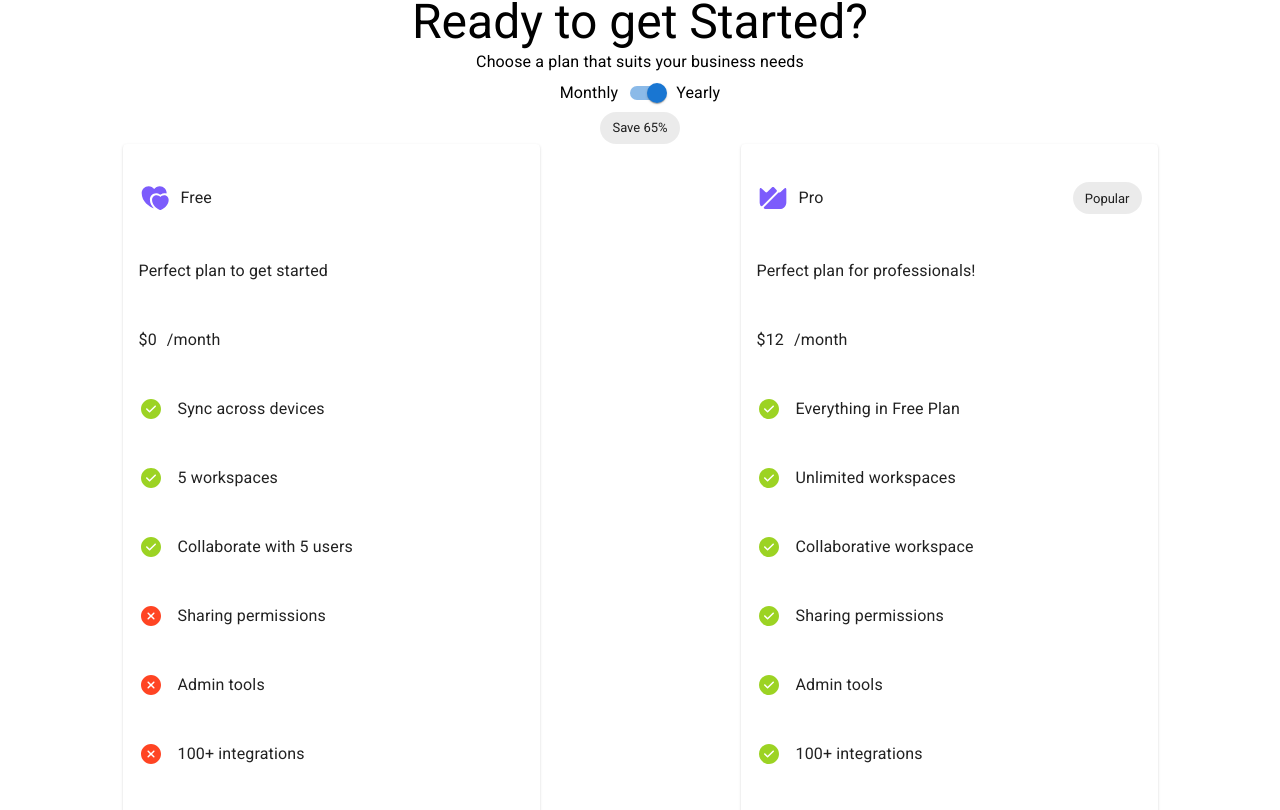
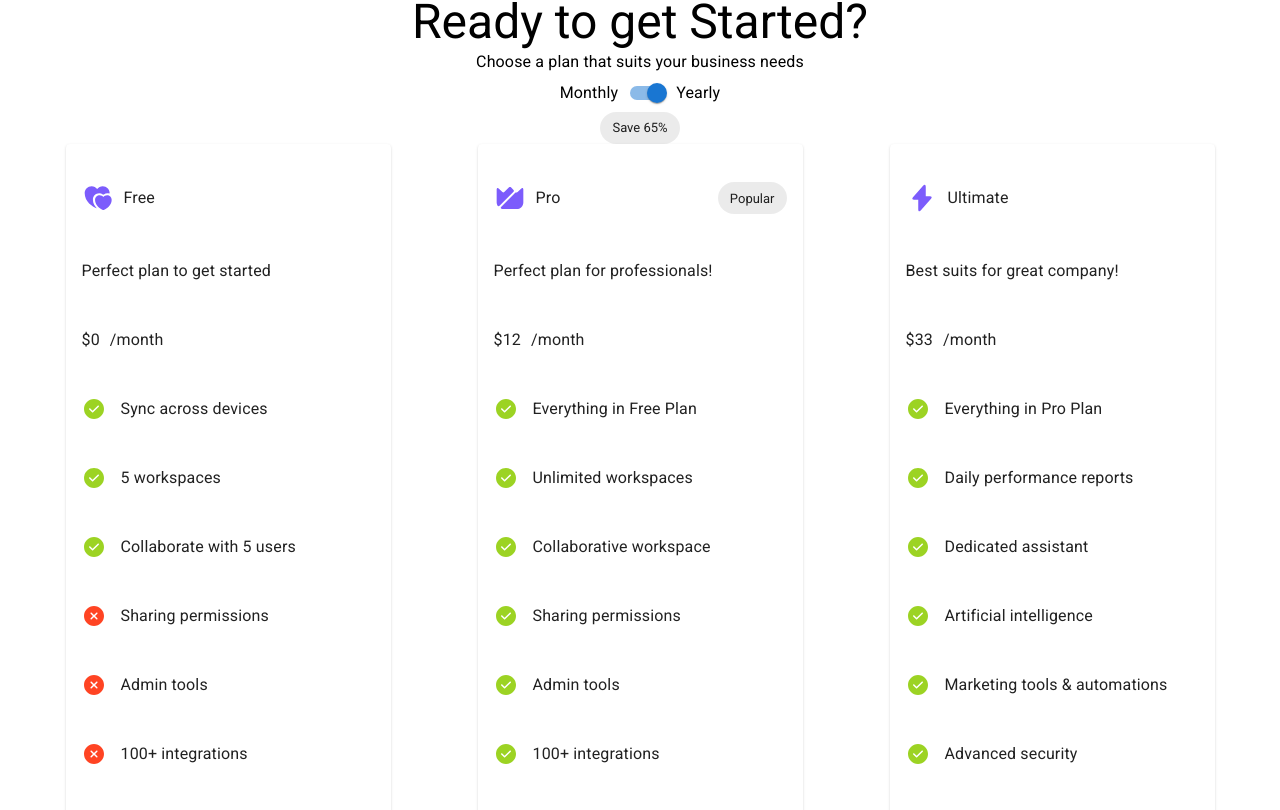
Before and after one commit to amikulka/codingchallenge, a Next.js app: page / in a window 1280 px wide. Shown: the part 3590-4400 px from the top of the page. Built offline with nearby package versions, Linux system fonts and the light colour scheme.

Commit message:
fixes some css bugs around pricing

```diff
--- a/components/pricing/PricingCard.tsx
+++ b/components/pricing/PricingCard.tsx
@@ -21,10 +21,9 @@ type BulletInfo = {
 
 export default function PricingCard({ pricingInfo }: Props) {
   return (
-    <Card>
+    <Card sx={{ flexShrink: 1, flexBasis: 325, maxWidth: 385, height: 710 }}>
       <CardContent
         sx={{
-          width: 385,
           height: 710,
           display: 'flex',
           flexDirection: 'column',
```
Also changed, not shown: components/calltoaction/CallToAction.tsx (added).
